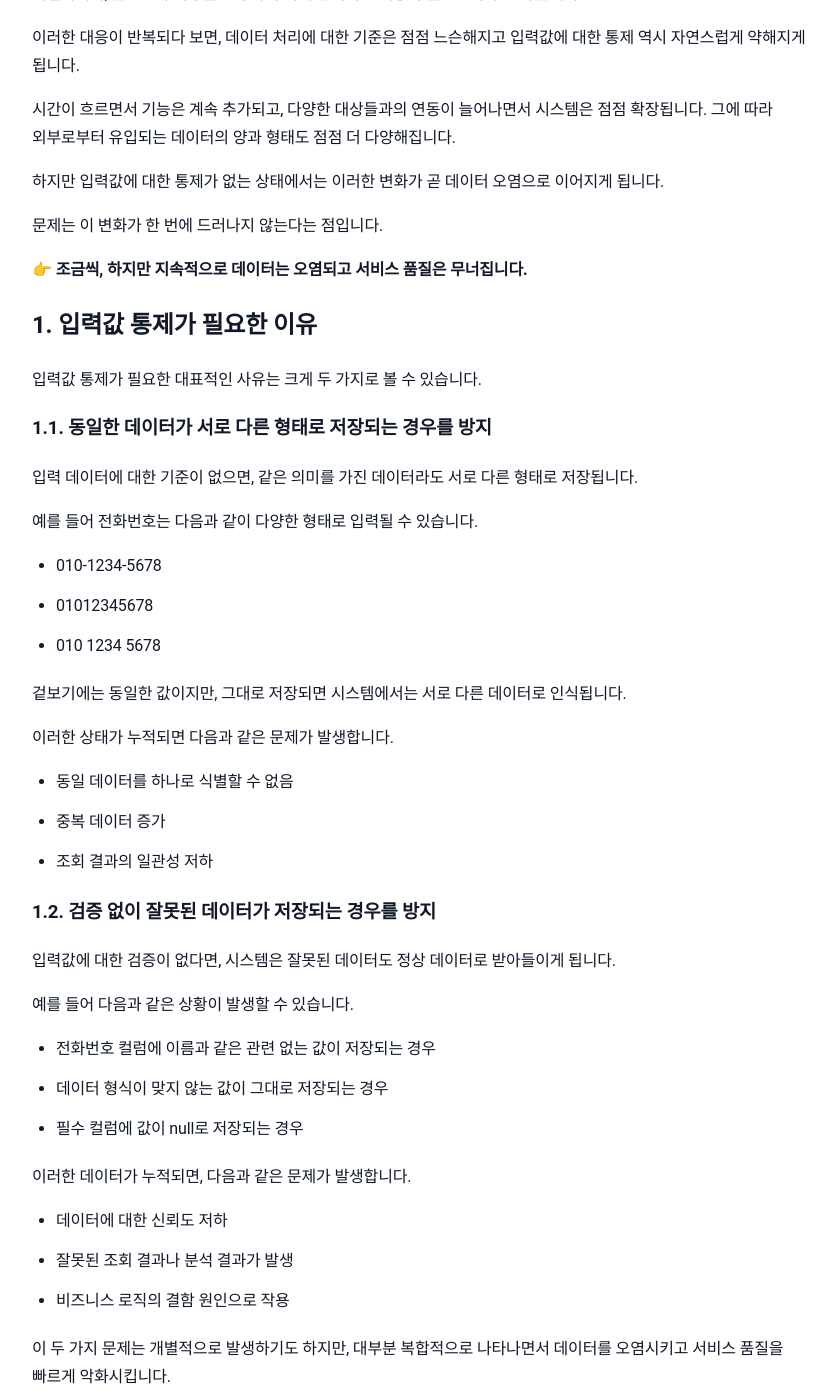
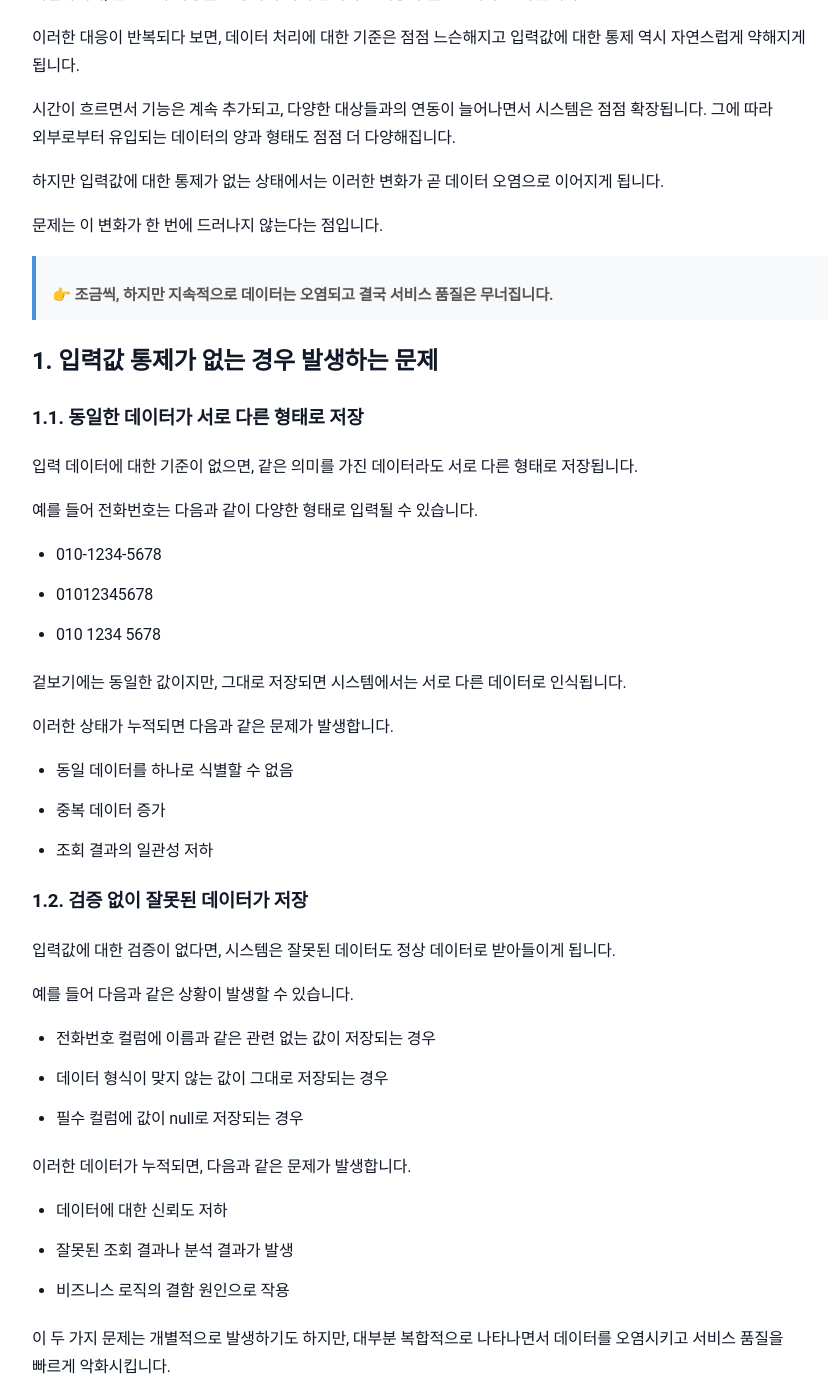
Before and after one commit to sanghoon-lee/sanghoon-lee.github.io, a Jekyll site: the page built from _posts/2026-03-22-normalize.md, in a window 1280 px wide and 1400 px high, scrolled down 473 px. Shown: the whole window, without its empty margins (210-1046 px from the left). Built offline with Jekyll 4.4.1, drawn with Linux system fonts in a browser that asks for light colours; nearby versions of some CDN libraries; comment, search, counter and statistics services are not loaded; some of the changed text lies outside the part shown.

Commit message:
정구화와 검증이 필요한 이유 포스팅 추가

```diff
--- a/_posts/2026-03-22-normalize.md
+++ b/_posts/2026-03-22-normalize.md
@@ -21,13 +21,11 @@ categories: 개념정리
 
 문제는 이 변화가 한 번에 드러나지 않는다는 점입니다.
 
-👉 **조금씩, 하지만 지속적으로 데이터는 오염되고 서비스 품질은 무너집니다.**
+> 👉 **조금씩, 하지만 지속적으로 데이터는 오염되고 결국 서비스 품질은 무너집니다.**
 
-## 1. 입력값 통제가 필요한 이유
+## 1. 입력값 통제가 없는 경우 발생하는 문제
 
-입력값 통제가 필요한 대표적인 사유는 크게 두 가지로 볼 수 있습니다.
-
-### 1.1. 동일한 데이터가 서로 다른 형태로 저장되는 경우를 방지
+### 1.1. 동일한 데이터가 서로 다른 형태로 저장
 
 입력 데이터에 대한 기준이 없으면,
 같은 의미를 가진 데이터라도 서로 다른 형태로 저장됩니다.
@@ -47,7 +45,7 @@ categories: 개념정리
 * 중복 데이터 증가
 * 조회 결과의 일관성 저하
 
-### 1.2. 검증 없이 잘못된 데이터가 저장되는 경우를 방지
+### 1.2. 검증 없이 잘못된 데이터가 저장
 
 입력값에 대한 검증이 없다면,
 시스템은 잘못된 데이터도 정상 데이터로 받아들이게 됩니다.
@@ -72,9 +70,7 @@ categories: 개념정리
 
 ## 2. 해결의 출발점: 입력값 통제
 
-앞에서 살펴본 두 가지 문제는 공통된 원인을 가지고 있습니다.
-
-👉 **입력 데이터를 통제하는 기준이 없다는 점입니다.**
+앞에서 살펴본 두 가지 문제의 공통 원인은, 입력값을 통제하는 기준이 없다는 점입니다.
 
 입력값 통제란, 시스템이 받아들일 수 있는 데이터의 형태와 유효성을 사전에 정의하고,
 그 기준에 맞는 데이터만 저장하도록 제한하는 것을 의미합니다.
@@ -85,7 +81,7 @@ categories: 개념정리
 
 이 문제를 해결하기 위한 출발점은 단순합니다.
 
-👉 **입력 시점에서 데이터를 통제하는 것**
+> **입력 시점에서 데이터를 통제하는 것**
 
 그 핵심이 바로 다음 두 가지입니다.
 
@@ -159,9 +155,7 @@ categories: 개념정리
 
 ## 6. 중요한 포인트
 
-정규화와 검증은 선택적인 기능이 아닙니다.
-
-👉 **시스템이 데이터를 받아들이기 위한 최소한의 기준입니다.**
+정규화와 검증은 선택적인 기능이 아닙니다. 시스템이 데이터를 받아들이기 위한 최소한의 기준입니다.
 
 이 기준이 없다면,
 
@@ -171,9 +165,7 @@ categories: 개념정리
 
 ## 7. 마무리
 
-데이터 품질 문제는 특정 기능이나 특정 개발자의 문제가 아닙니다.
-
-👉 **시스템이 데이터를 받아들이는 방식의 문제입니다.**
+데이터 품질 문제는 특정 기능이나 특정 개발자의 문제가 아닙니다. 시스템이 데이터를 받아들이는 방식의 문제입니다.
 
 데이터 품질은 저장 이후에 개선되는 것이 아니라,
 입력 시점에서 결정됩니다.
```
